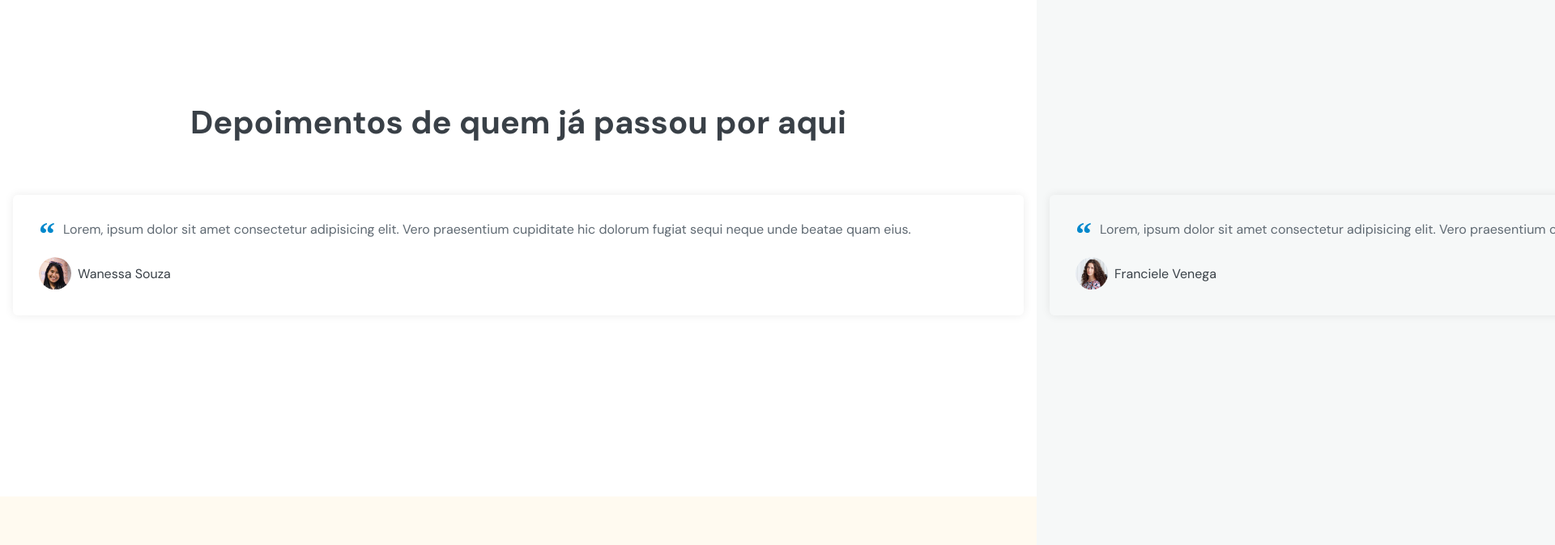
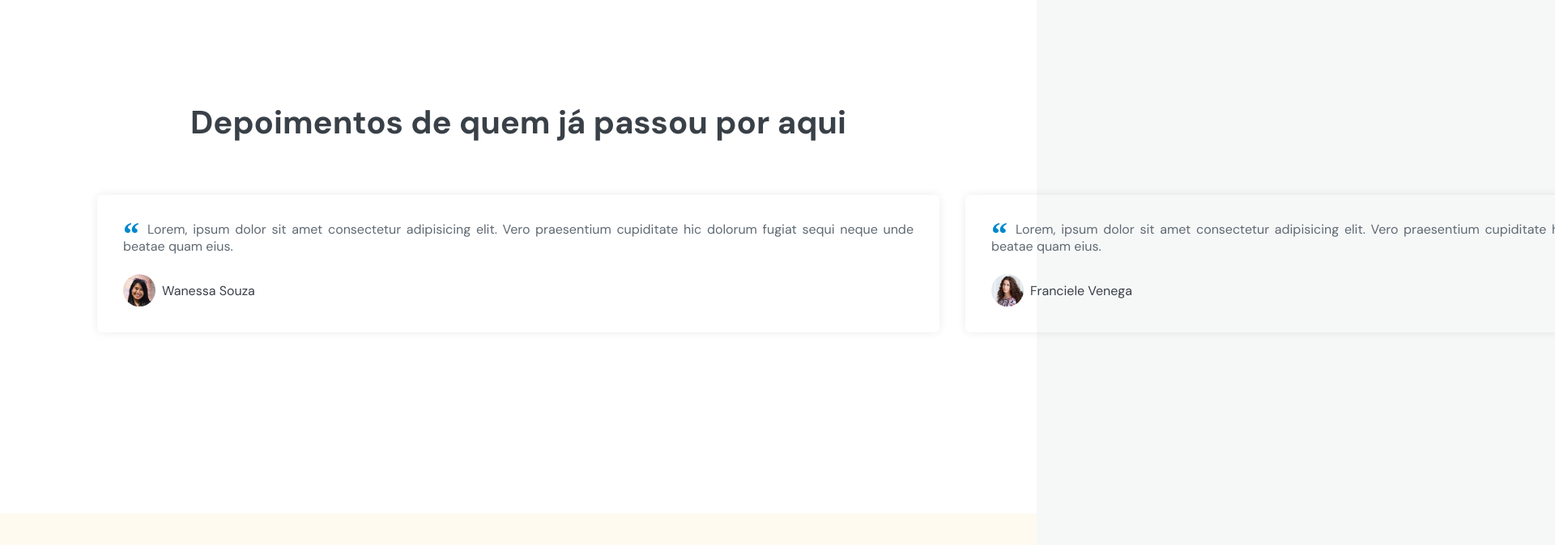
Before and after one commit to llopessilva/dentalcare, a plain HTML site: page index.html in a window 1280 px wide. Shown: the part 2020-2694 px from the top of the page at 81% size, 1920 px wide, since content can reach past the window. Drawn offline with nearby package versions, Linux system fonts and the light colour scheme.

Commit message:
att pagination

```diff
--- a/index.html
+++ b/index.html
@@ -207,7 +207,7 @@
     </section>
 
     <section id="testimonials">
-      <div">
+      <div class="wrapper">
         <header>
           <h2>Depoimentos de quem já passou por aqui</h2>
         </header>
@@ -259,9 +259,6 @@
               </blockquote>
             </div>
           </div>
-
-          <!-- If we need pagination -->
-          <div class="swiper-pagination"></div>
         </div>
       </div>
     </section>
--- a/main.js
+++ b/main.js
@@ -101,9 +101,6 @@ ScrollReveal({
 /* Testimonials carousel slider swiper*/
 const swiper = new Swiper('.swiper-container', {
   slidesPerView: 1,
-  pagination: {
-    el: '.swiper-pagination',
-  },
   mousewheel: true,
   keyboard: true
 })
```
